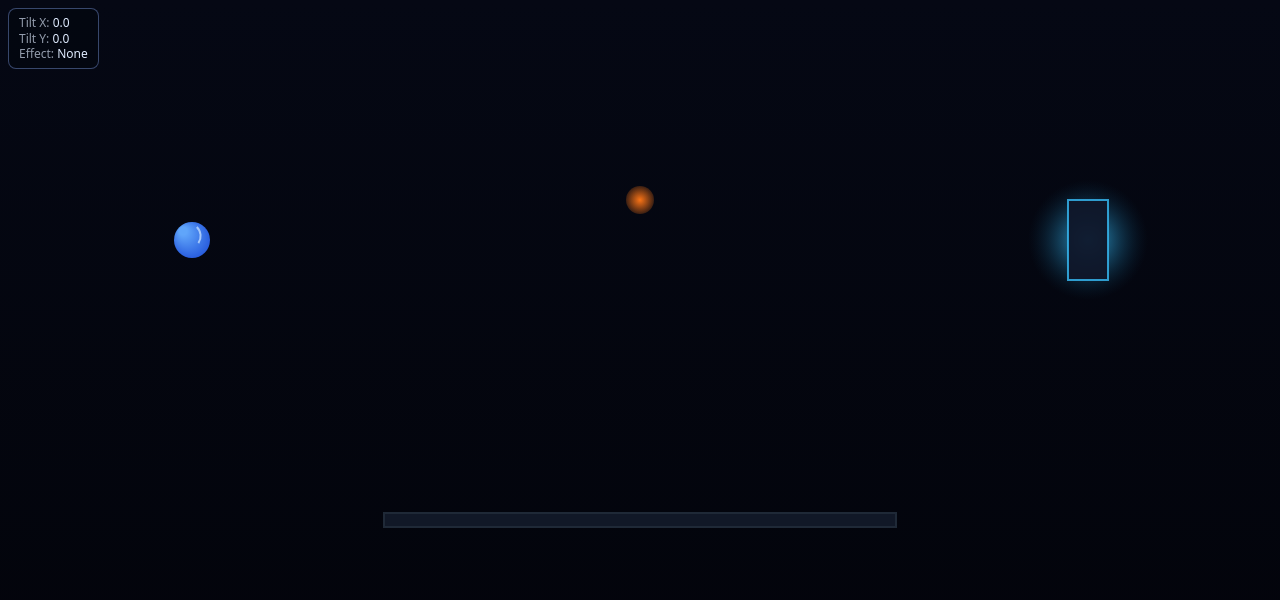
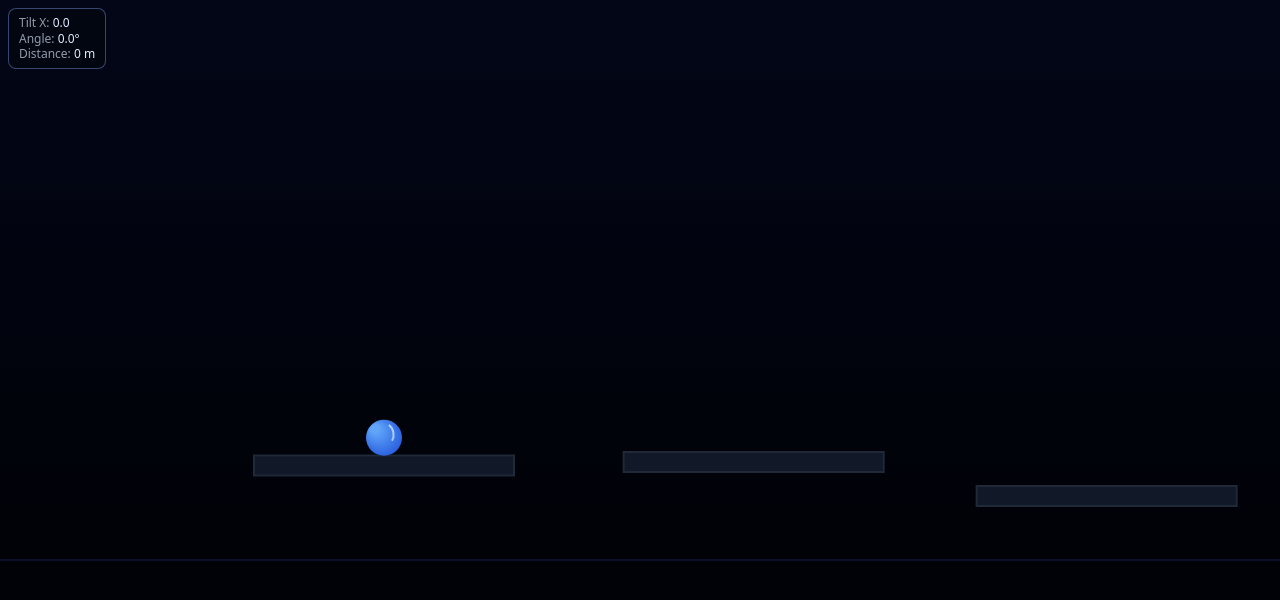
Before and after one commit to HAAIL-Universe/BB---Game, a plain HTML site: page index.html in a window 1280 px wide. Both pictures are taken after a click on the button "TAP TO START". Drawn offline with nearby package versions, Linux system fonts and the light colour scheme.

Commit message:
Updated veiw & more.

```diff
--- a/game.js
+++ b/game.js
@@ -1,7 +1,23 @@
-// ===== Basic setup =====
+// ========================================================
+// Tilt Platform Runner — core logic
+// ========================================================
+
+// High-level idea:
+// - Matter.js physics world with gravity pointing down.
+// - Static platforms arranged in a line to the right.
+// - We ROTATE all platforms together based on phone tilt.
+//   This changes the surface angle, so the ball rolls.
+// - Camera follows the ball; we spawn new platforms as it moves.
+// - Distance travelled = score.
+
+// ------------------------
+// 1. Canvas / DOM setup
+// ------------------------
+
 const canvas = document.getElementById('gameCanvas');
 const ctx = canvas.getContext('2d');
 
+// Keep track of viewport size in JS
 let width = window.innerWidth;
 let height = window.innerHeight;
 
@@ -12,253 +28,327 @@
   canvas.height = height;
 }
 resizeCanvas();
-window.addEventListener('resize', resizeCanvas);
+window.addEventListener('resize', () => {
+  resizeCanvas();
+  updateOrientationOverlay(); // keep portrait check in sync
+});
 
-// HUD refs
+// HUD elements for debugging + score
 const hudTiltX = document.getElementById('hudTiltX');
-const hudTiltY = document.getElementById('hudTiltY');
-const hudEffect = document.getElementById('hudEffect');
+const hudAngle = document.getElementById('hudAngle');
+const hudDistance = document.getElementById('hudDistance');
 
-// Overlay refs
+// Overlays
 const overlay = document.getElementById('overlay');
 const btnStart = document.getElementById('btnStart');
 const statusEl = document.getElementById('status');
+const rotateOverlay = document.getElementById('rotateOverlay');
 
-// ===== Matter.js aliases =====
+// "Lock" to horizontal by nagging in portrait
+function updateOrientationOverlay() {
+  const isPortrait = window.innerHeight > window.innerWidth;
+  rotateOverlay.style.display = isPortrait ? 'flex' : 'none';
+}
+window.addEventListener('orientationchange', updateOrientationOverlay);
+updateOrientationOverlay();
+
+// ------------------------
+// 2. Physics setup (Matter.js)
+// ------------------------
+
 const Engine = Matter.Engine;
 const World = Matter.World;
 const Bodies = Matter.Bodies;
-const Events = Matter.Events;
+const Body = Matter.Body;
 
-// Physics engine
 const engine = Engine.create();
 const world = engine.world;
 
-// Lower world gravity by default (we'll override with tilt)
+// Global world gravity: we keep this constant downward.
+// Tilt only affects platform angle, not gravity vector itself.
 world.gravity.x = 0;
-world.gravity.y = 0.001;
+world.gravity.y = 1; // scaled down later via engine timing
 
-// ===== Game objects =====
-let ball;
-let ground;
-let leftWall;
-let rightWall;
-let ceiling;
-let platform;
-let goal;
-let pickup;
+// ------------------------
+// 3. Game config (tweakable)
+// ------------------------
 
-const gameObjects = [];
+// Put all magic numbers here so you can tune them easily.
+const CONFIG = {
+  PLATFORM_LENGTH: 260,       // width of each platform (in world units / pixels)
+  PLATFORM_HEIGHT: 20,
+  PLATFORM_GAP_MIN: 80,       // minimum gap between platforms
+  PLATFORM_GAP_MAX: 140,      // maximum gap
+  PLATFORM_Y_BASE_RATIO: 0.6, // base Y as fraction of screen height
+  PLATFORM_Y_VARIATION: 60,   // random up/down variation
 
-// Player state / effect logic
-const playerState = {
-  effect: null,       // 'low_gravity', etc.
-  effectTimeLeft: 0,  // seconds
+  MAX_TILT_DEG: 25,           // max device tilt we care about
+  MAX_PLATFORM_ANGLE_RAD: Math.PI / 5, // ~36 degrees max platform angle
+  PLATFORM_ANGLE_LERP: 8,     // how “stiff” the platform is (higher = snappier)
+
+  CAMERA_LEAD_RATIO: 0.3,     // ball is drawn 30% from left edge
+  CAMERA_LERP: 6,             // how quickly camera catches up (higher = snappier)
+
+  KILL_Y_MULTIPLIER: 2.0      // if ball y > height * this, player dies
 };
 
-// Tilt state
-let tiltX = 0;
-let tiltY = 0;
-let useTilt = false;
+// ------------------------
+// 4. World state variables
+// ------------------------
 
-// Timing
+// Ball body
+let ball;
+// All platform bodies
+let platforms = [];
+// Track end of the right-most platform so we know where to spawn next
+let lastPlatformEndX = 0;
+
+// Camera x-offset (we only scroll horizontally)
+let cameraX = 0;
+
+// Platform rotation state
+let platformAngle = 0;      // current angle in radians
+let targetPlatformAngle = 0; // desired angle (from tilt / keys)
+
+// Distance tracking
+let startX = 0;            // where the ball started
+let distanceTravelled = 0; // updated each frame
+
+// Tilt state (device)
+let tiltX = 0; // gamma (left/right)
+let useTilt = false; // true when device sensors are enabled
+
+// Keyboard fallback controls (for desktop testing)
+const keys = {
+  left: false,
+  right: false
+};
+
+// Game loop timing
 let lastTime = null;
 let running = false;
 
-// ===== Helpers =====
+// ------------------------
+// 5. Utility helpers
+// ------------------------
+
+function randBetween(min, max) {
+  return min + Math.random() * (max - min);
+}
+
+// Simple degrees <-> radians helpers (for HUD/debug)
+function radToDeg(rad) {
+  return rad * (180 / Math.PI);
+}
+
+// ------------------------
+// 6. World / level generation
+// ------------------------
+
+// Clears physics world and builds a fresh ball + initial platforms
 function createWorld() {
+  // Remove all bodies from the world (but keep engine instance)
   World.clear(world, false);
 
-  gameObjects.length = 0;
+  platforms = [];
 
-  // Boundaries
-  const thickness = 40;
-  ground = Bodies.rectangle(width / 2, height + thickness / 2, width * 2, thickness, {
-    isStatic: true,
-    label: 'ground'
-  });
-  ceiling = Bodies.rectangle(width / 2, -thickness / 2, width * 2, thickness, {
-    isStatic: true,
-    label: 'ceiling'
-  });
-  leftWall = Bodies.rectangle(-thickness / 2, height / 2, thickness, height * 2, {
-    isStatic: true,
-    label: 'wall'
-  });
-  rightWall = Bodies.rectangle(width + thickness / 2, height / 2, thickness, height * 2, {
-    isStatic: true,
-    label: 'wall'
-  });
+  const platformLen = CONFIG.PLATFORM_LENGTH;
+  const platformH = CONFIG.PLATFORM_HEIGHT;
 
-  // Simple platform in middle
-  platform = Bodies.rectangle(width * 0.5, height * 0.65, width * 0.4, 14, {
-    isStatic: true,
-    label: 'platform'
-  });
+  // Compute a base Y position for platforms based on current screen height
+  const baseY = height * CONFIG.PLATFORM_Y_BASE_RATIO;
 
-  // Ball (player)
-  ball = Bodies.circle(width * 0.15, height * 0.3, 18, {
+  // Create the ball near the first platform
+  startX = 0;
+  ball = Bodies.circle(startX, baseY - 40, 18, {
     restitution: 0.2,
     friction: 0.05,
     label: 'ball'
   });
 
-  // Goal zone on the right
-  goal = Bodies.rectangle(width * 0.85, height * 0.3, 40, 80, {
+  World.add(world, ball);
+
+  // Initial platforms: one slightly behind ball, several ahead
+  let currentEndX = startX - platformLen / 2;
+  const initialCount = 10;
+
+  for (let i = 0; i < initialCount; i++) {
+    const gap = i === 0 ? 0 : randBetween(CONFIG.PLATFORM_GAP_MIN, CONFIG.PLATFORM_GAP_MAX);
+    const centerX = currentEndX + gap + platformLen / 2;
+    const yVariation = randBetween(-CONFIG.PLATFORM_Y_VARIATION, CONFIG.PLATFORM_Y_VARIATION);
+    const centerY = baseY + yVariation;
+
+    const platform = Bodies.rectangle(centerX, centerY, platformLen, platformH, {
       isStatic: true,
-    isGoal: true,
-    label: 'goal'
+      label: 'platform'
     });
 
-  // Pickup orb
-  pickup = Bodies.circle(width * 0.5, height * 0.25, 14, {
+    platforms.push(platform);
+    World.add(world, platform);
+
+    // Update "end" of platform line
+    currentEndX = centerX + platformLen / 2;
+  }
+
+  lastPlatformEndX = currentEndX;
+
+  // Reset camera to start
+  cameraX = ball.position.x - width * CONFIG.CAMERA_LEAD_RATIO;
+
+  // Reset angles and distance
+  platformAngle = 0;
+  targetPlatformAngle = 0;
+  distanceTravelled = 0;
+}
+
+// Spawn a new platform ahead of the last one
+function spawnPlatform() {
+  const platformLen = CONFIG.PLATFORM_LENGTH;
+  const platformH = CONFIG.PLATFORM_HEIGHT;
+  const baseY = height * CONFIG.PLATFORM_Y_BASE_RATIO;
+
+  const gap = randBetween(CONFIG.PLATFORM_GAP_MIN, CONFIG.PLATFORM_GAP_MAX);
+  const centerX = lastPlatformEndX + gap + platformLen / 2;
+  const yVariation = randBetween(-CONFIG.PLATFORM_Y_VARIATION, CONFIG.PLATFORM_Y_VARIATION);
+  const centerY = baseY + yVariation;
+
+  const platform = Bodies.rectangle(centerX, centerY, platformLen, platformH, {
     isStatic: true,
-    isPickup: true,
-    label: 'pickup'
+    label: 'platform'
   });
 
-  World.add(world, [ground, ceiling, leftWall, rightWall, platform, ball, goal, pickup]);
+  platforms.push(platform);
+  World.add(world, platform);
 
-  gameObjects.push(ground, ceiling, leftWall, rightWall, platform, ball, goal, pickup);
+  lastPlatformEndX = centerX + platformLen / 2;
 }
 
-// ===== Collision handling =====
-Events.on(engine, 'collisionStart', (event) => {
-  const pairs = event.pairs;
+// Remove platforms that are far behind the camera (keep world light)
+function cullOldPlatforms() {
+  const platformLen = CONFIG.PLATFORM_LENGTH;
+  const cutoff = cameraX - width * 2; // anything more than 2 screens left of camera is removed
 
-  pairs.forEach(pair => {
-    const bodies = [pair.bodyA, pair.bodyB];
-
-    const hasBall = bodies.some(b => b.label === 'ball');
-    const pickupBody = bodies.find(b => b.isPickup);
-    const goalBody = bodies.find(b => b.isGoal);
-
-    // Pickup collected
-    if (hasBall && pickupBody && pickup) {
-      activatePickupEffect(pickupBody);
-      World.remove(world, pickupBody);
-      pickup = null;
+  platforms = platforms.filter(p => {
+    const endX = p.position.x + platformLen / 2;
+    if (endX < cutoff) {
+      World.remove(world, p);
+      return false;
+    }
+    return true;
+  });
 }
 
-    // Reached goal
-    if (hasBall && goalBody) {
-      onGoalReached();
-    }
-  });
-});
+// ------------------------
+// 7. Input: tilt + keyboard
+// ------------------------
 
-function activatePickupEffect(pickupBody) {
-  // For now: "low gravity" effect for 6 seconds
-  playerState.effect = 'low_gravity';
-  playerState.effectTimeLeft = 6.0;
-  hudEffect.textContent = 'Low gravity (6s)';
-}
-
-function onGoalReached() {
-  running = false;
-  overlay.style.display = 'flex';
-  statusEl.textContent = 'Level complete! Tap to play again.';
-  btnStart.textContent = 'Play Again';
-}
-
-// ===== Input: tilt + keyboard fallback =====
+// Device tilt (gamma = left/right) -> we map to target platform angle
 window.addEventListener('deviceorientation', (event) => {
   if (!useTilt) return;
 
-  const gamma = event.gamma || 0; // left-right
-  const beta = event.beta || 0;   // front-back
-
+  // gamma: left/right tilt (-90 to 90)
+  const gamma = event.gamma || 0;
   tiltX = gamma;
-  tiltY = beta;
 });
 
-// Simple keyboard fallback so you can play on desktop
-const keys = {
-  left: false,
-  right: false,
-  up: false,
-  down: false
-};
-
+// Keyboard fallback: left/right arrows control platform angle
 window.addEventListener('keydown', (e) => {
   if (e.key === 'ArrowLeft') keys.left = true;
   if (e.key === 'ArrowRight') keys.right = true;
-  if (e.key === 'ArrowUp') keys.up = true;
-  if (e.key === 'ArrowDown') keys.down = true;
 });
 
 window.addEventListener('keyup', (e) => {
   if (e.key === 'ArrowLeft') keys.left = false;
   if (e.key === 'ArrowRight') keys.right = false;
-  if (e.key === 'ArrowUp') keys.up = false;
-  if (e.key === 'ArrowDown') keys.down = false;
 });
 
-// ===== Effect + physics update =====
-function applyPlayerEffects(dt) {
-  // Decay timer
-  if (playerState.effectTimeLeft > 0) {
-    playerState.effectTimeLeft -= dt;
-    if (playerState.effectTimeLeft <= 0) {
-      playerState.effect = null;
-      hudEffect.textContent = 'None';
-    } else if (playerState.effect === 'low_gravity') {
-      const remaining = Math.max(0, playerState.effectTimeLeft).toFixed(1);
-      hudEffect.textContent = `Low gravity (${remaining}s)`;
+// Computes the desired (target) platform angle based on tilt/keys
+function updateTargetPlatformAngle() {
+  if (useTilt) {
+    // Clamp tilt to a max angle
+    const maxTilt = CONFIG.MAX_TILT_DEG;
+    const clamped = Math.max(-maxTilt, Math.min(maxTilt, tiltX));
+    // Map device deg -> platform radians
+    targetPlatformAngle = (clamped / maxTilt) * CONFIG.MAX_PLATFORM_ANGLE_RAD;
+  } else {
+    // Desktop: press/hold arrows to tip the platforms
+    let desired = 0;
+    if (keys.left) desired -= CONFIG.MAX_PLATFORM_ANGLE_RAD;
+    if (keys.right) desired += CONFIG.MAX_PLATFORM_ANGLE_RAD;
+    targetPlatformAngle = desired;
   }
 }
 
-  // Base gravity from tilt or keyboard
-  const gBase = 0.0015;
+// Smoothly moves platformAngle towards targetPlatformAngle
+function applyPlatformAngle(dt) {
+  updateTargetPlatformAngle();
 
-  let gX = 0;
-  let gY = 0.001; // small default downward pull
+  const stiffness = CONFIG.PLATFORM_ANGLE_LERP;
+  const t = Math.min(1, stiffness * dt); // cap to avoid overshoot
 
-  if (useTilt) {
-    const deadzone = 2;
-    const dx = Math.abs(tiltX) < deadzone ? 0 : tiltX;
-    const dy = Math.abs(tiltY) < deadzone ? 0 : tiltY;
+  platformAngle += (targetPlatformAngle - platformAngle) * t;
 
-    gX = dx * gBase;
-    gY = dy * gBase;
-  } else {
-    // Keyboard fallback
-    if (keys.left) gX -= gBase * 30;
-    if (keys.right) gX += gBase * 30;
-    if (keys.up) gY -= gBase * 30;
-    if (keys.down) gY += gBase * 30;
+  // Apply this angle to every platform body
+  for (const p of platforms) {
+    Body.setAngle(p, platformAngle);
+  }
 }
 
-  // Apply effect modifiers
-  if (playerState.effect === 'low_gravity') {
-    gX *= 0.4;
-    gY *= 0.4;
+// ------------------------
+// 8. Camera + distance
+// ------------------------
+
+// Camera is just an x-offset; we subtract it when drawing
+function updateCamera(dt) {
+  // We want the ball to sit at some lead point from the left edge
+  const desiredCameraX = ball.position.x - width * CONFIG.CAMERA_LEAD_RATIO;
+  const t = Math.min(1, CONFIG.CAMERA_LERP * dt);
+  cameraX += (desiredCameraX - cameraX) * t;
 }
 
-  world.gravity.x = gX;
-  world.gravity.y = gY;
+// Update distance metric for HUD & game-over
+function updateDistance() {
+  distanceTravelled = Math.max(0, ball.position.x - startX);
+  hudDistance.textContent = distanceTravelled.toFixed(0);
 }
 
-// ===== Render =====
-function draw() {
-  ctx.clearRect(0, 0, width, height);
+// ------------------------
+// 9. Physics step + fail condition
+// ------------------------
 
-  // Background gradient
-  const grad = ctx.createLinearGradient(0, 0, 0, height);
-  grad.addColorStop(0, '#050814');
-  grad.addColorStop(1, '#020309');
-  ctx.fillStyle = grad;
-  ctx.fillRect(0, 0, width, height);
+function stepPhysics(dtMs) {
+  // dtMs is in milliseconds, Engine.update expects ms, and uses world.gravity
+  Engine.update(engine, dtMs);
 
-  // Helper to draw rectangles with body vertices
-  function drawBodyRect(body, fill, stroke) {
+  // If the ball falls too low, treat as "death"
+  const killY = height * CONFIG.KILL_Y_MULTIPLIER;
+  if (ball.position.y > killY) {
+    onPlayerDied();
+  }
+}
+
+function onPlayerDied() {
+  running = false;
+  overlay.style.display = 'flex';
+  btnStart.textContent = 'Play Again';
+  statusEl.textContent = `You fell! Distance: ${distanceTravelled.toFixed(0)} m`;
+}
+
+// ------------------------
+// 10. Rendering
+// ------------------------
+
+// Draw a single rectangular body with camera offset
+function drawRectBody(body, fill, stroke) {
   const verts = body.vertices;
+
   ctx.beginPath();
-    ctx.moveTo(verts[0].x, verts[0].y);
+  ctx.moveTo(verts[0].x - cameraX, verts[0].y);
   for (let i = 1; i < verts.length; i++) {
-      ctx.lineTo(verts[i].x, verts[i].y);
+    ctx.lineTo(verts[i].x - cameraX, verts[i].y);
   }
   ctx.closePath();
+
   if (fill) {
     ctx.fillStyle = fill;
     ctx.fill();
@@ -270,80 +360,66 @@
   }
 }
 
-  // Draw static geometry
-  drawBodyRect(ground, '#111827');
-  drawBodyRect(ceiling, '#020617');
-  drawBodyRect(leftWall, '#020617');
-  drawBodyRect(rightWall, '#020617');
-  drawBodyRect(platform, '#111827', '#1f2937');
+function draw() {
+  // Background gradient
+  const grad = ctx.createLinearGradient(0, 0, 0, height);
+  grad.addColorStop(0, '#020617');
+  grad.addColorStop(1, '#000000');
+  ctx.fillStyle = grad;
+  ctx.fillRect(0, 0, width, height);
 
-  // Draw goal
-  if (goal) {
-    const verts = goal.vertices;
-    const gx = (verts[0].x + verts[2].x) / 2;
-    const gy = (verts[0].y + verts[2].y) / 2;
+  // Slight horizon line for orientation
+  ctx.strokeStyle = 'rgba(30,64,175,0.45)';
+  ctx.lineWidth = 1;
+  ctx.beginPath();
+  ctx.moveTo(0, height * 0.7);
+  ctx.lineTo(width, height * 0.7);
+  ctx.stroke();
 
-    const goalGrad = ctx.createRadialGradient(gx, gy, 0, gx, gy, 60);
-    goalGrad.addColorStop(0, 'rgba(56, 189, 248, 0.9)');
-    goalGrad.addColorStop(1, 'rgba(8, 47, 73, 0.0)');
-    ctx.fillStyle = goalGrad;
-    ctx.beginPath();
-    ctx.arc(gx, gy, 60, 0, Math.PI * 2);
-    ctx.fill();
-
-    drawBodyRect(goal, 'rgba(15,23,42,0.95)', 'rgba(56,189,248,0.8)');
+  // Draw platforms
+  for (const p of platforms) {
+    drawRectBody(p, '#111827', '#1f2937');
   }
 
-  // Draw pickup
-  if (pickup) {
+  // Draw the ball
   ctx.save();
+  const screenX = ball.position.x - cameraX;
+  const screenY = ball.position.y;
+
   ctx.beginPath();
-    ctx.arc(pickup.position.x, pickup.position.y, 14, 0, Math.PI * 2);
-    const pGrad = ctx.createRadialGradient(
-      pickup.position.x, pickup.position.y, 0,
-      pickup.position.x, pickup.position.y, 18
-    );
-    pGrad.addColorStop(0, 'rgba(249, 115, 22, 1)');
-    pGrad.addColorStop(1, 'rgba(249, 115, 22, 0)');
-    ctx.fillStyle = pGrad;
-    ctx.fill();
-    ctx.restore();
-  }
+  ctx.arc(screenX, screenY, ball.circleRadius, 0, Math.PI * 2);
 
-  // Draw ball
-  if (ball) {
-    ctx.save();
-    ctx.beginPath();
-    ctx.arc(ball.position.x, ball.position.y, ball.circleRadius, 0, Math.PI * 2);
   const bGrad = ctx.createRadialGradient(
-      ball.position.x - ball.circleRadius / 2,
-      ball.position.y - ball.circleRadius / 2,
+    screenX - ball.circleRadius / 2,
+    screenY - ball.circleRadius / 2,
     4,
-      ball.position.x,
-      ball.position.y,
-      ball.circleRadius * 1.3
+    screenX,
+    screenY,
+    ball.circleRadius * 1.4
   );
   bGrad.addColorStop(0, '#60a5fa');
   bGrad.addColorStop(1, '#1d4ed8');
   ctx.fillStyle = bGrad;
   ctx.fill();
 
-    // Simple "shine" line
-    ctx.strokeStyle = 'rgba(191, 219, 254, 0.8)';
+  // Optional shiny ring
+  ctx.strokeStyle = 'rgba(191, 219, 254, 0.85)';
   ctx.lineWidth = 2;
   ctx.beginPath();
-    ctx.arc(ball.position.x - 4, ball.position.y - 4, ball.circleRadius * 0.7, -0.8, 0.6);
+  ctx.arc(screenX - 3, screenY - 3, ball.circleRadius * 0.7, -0.9, 0.5);
   ctx.stroke();
 
   ctx.restore();
+
+  // HUD: tilt + angle
+  hudTiltX.textContent = useTilt ? tiltX.toFixed(1) : 'KB';
+  hudAngle.textContent = `${radToDeg(platformAngle).toFixed(1)}°`;
 }
 
-  // HUD update
-  hudTiltX.textContent = useTilt ? tiltX.toFixed(1) : 'KB';
-  hudTiltY.textContent = useTilt ? tiltY.toFixed(1) : 'KB';
-}
+// ------------------------
+// 11. Main loop
+// ------------------------
 
-// ===== Main loop =====
 function loop(timestamp) {
   if (!running) return;
 
@@ -352,35 +428,38 @@
   lastTime = timestamp;
   const dt = dtMs / 1000; // seconds
 
-  applyPlayerEffects(dt);
-  Engine.update(engine, dtMs);
+  // Core update steps
+  applyPlatformAngle(dt);
+  stepPhysics(dtMs);
+  updateCamera(dt);
+  updateDistance();
 
+  // Spawn / cull platforms as needed
+  maybeSpawnPlatforms();
+  cullOldPlatforms();
+
+  // Render
   draw();
+
   requestAnimationFrame(loop);
 }
 
-// ===== Start / restart =====
-async function startGame() {
-  // Try to enable tilt on supported devices
-  await enableTiltIfPossible();
+// Spawn enough platforms ahead of the camera so we don't run out
+function maybeSpawnPlatforms() {
+  const aheadThreshold = cameraX + width * 2; // 2 screens ahead of camera
+  while (lastPlatformEndX < aheadThreshold) {
+    spawnPlatform();
+  }
+}
 
-  // Reset world & state
-  createWorld();
-  playerState.effect = null;
-  playerState.effectTimeLeft = 0;
-  hudEffect.textContent = 'None';
-
-  // Hide overlay and run
-  overlay.style.display = 'none';
-  running = true;
-  lastTime = null;
-  requestAnimationFrame(loop);
-}
+// ------------------------
+// 12. Start / restart + tilt permission
+// ------------------------
 
 async function enableTiltIfPossible() {
   useTilt = false;
 
-  // iOS requires explicit permission request
+  // iOS (require explicit permission)
   if (typeof DeviceOrientationEvent !== 'undefined' &&
       typeof DeviceOrientationEvent.requestPermission === 'function') {
     try {
@@ -389,26 +468,44 @@
         useTilt = true;
         statusEl.textContent = 'Tilt controls enabled (iOS).';
       } else {
-        statusEl.textContent = 'Tilt permission denied. Using keyboard if available.';
+        statusEl.textContent = 'Tilt permission denied. Use arrow keys on desktop.';
       }
     } catch (err) {
-      statusEl.textContent = 'Tilt permission error, using keyboard.';
+      statusEl.textContent = 'Tilt permission error. Use keyboard on desktop.';
     }
   } else if (typeof DeviceOrientationEvent !== 'undefined') {
-    // Likely Android / desktop with sensors
+    // Android / other devices that expose orientation directly
     useTilt = true;
     statusEl.textContent = 'Tilt controls enabled.';
   } else {
-    statusEl.textContent = 'No motion sensors. Keyboard only.';
+    statusEl.textContent = 'No motion sensors detected. Keyboard only.';
   }
 }
 
-// Wire button
-btnStart.addEventListener('click', () => {
+async function startGame() {
+  // If user is in portrait, nag them and don't start
+  if (window.innerHeight > window.innerWidth) {
+    updateOrientationOverlay();
+    statusEl.textContent = 'Rotate device to landscape before starting.';
+    return;
+  }
+
   statusEl.textContent = 'Starting…';
-  startGame();
-});
 
-// Initial world so there’s something on screen under the overlay
+  await enableTiltIfPossible();
+
+  // Reset game state
+  createWorld();
+  overlay.style.display = 'none';
+
+  running = true;
+  lastTime = null;
+  requestAnimationFrame(loop);
+}
+
+// Wire start button
+btnStart.addEventListener('click', startGame);
+
+// Build an initial world so there is something under the overlay
 createWorld();
 draw();
--- a/index.html
+++ b/index.html
@@ -2,7 +2,8 @@
 <html lang="en">
 <head>
   <meta charset="UTF-8" />
-  <title>Tilt Ball Prototype</title>
+  <title>Tilt Platform Runner</title>
+  <!-- Lock viewport to 1:1 scaling and avoid zooming -->
   <meta name="viewport" content="width=device-width, initial-scale=1.0, maximum-scale=1.0, user-scalable=no" />
   <style>
     * {
@@ -18,11 +19,17 @@
       color: #e0ecff;
       font-family: system-ui, -apple-system, BlinkMacSystemFont, "Segoe UI", sans-serif;
     }
+
+    /* Canvas always fills the window; we treat game as landscape in JS. */
     #gameCanvas {
       display: block;
       width: 100vw;
       height: 100vh;
     }
+
+    /* Overlays sit above the canvas */
+
+    /* Start / game-over overlay */
     #overlay {
       position: fixed;
       inset: 0;
@@ -44,7 +51,7 @@
     #overlay p {
       font-size: 0.95rem;
       line-height: 1.4;
-      max-width: 420px;
+      max-width: 460px;
       margin-bottom: 0.75rem;
       opacity: 0.9;
     }
@@ -72,7 +79,7 @@
       opacity: 0.8;
     }
 
-    /* Tiny HUD overlay */
+    /* Simple HUD in top-left corner */
     #hud {
       position: fixed;
       top: 8px;
@@ -89,28 +96,82 @@
     #hud span.label {
       opacity: 0.65;
     }
+
+    /* Rotate overlay: "force" horizontal by nagging the user */
+    #rotateOverlay {
+      position: fixed;
+      inset: 0;
+      background: rgba(0,0,0,0.9);
+      display: none;          /* toggled via JS */
+      align-items: center;
+      justify-content: center;
+      z-index: 20;
+      color: #e5edff;
+      text-align: center;
+      padding: 20px;
+    }
+    #rotateOverlay .box {
+      max-width: 360px;
+      border-radius: 16px;
+      padding: 16px 20px 14px;
+      border: 1px solid rgba(148, 163, 233, 0.5);
+      background: radial-gradient(circle at top, rgba(56,189,248,0.18), rgba(15,23,42,0.96));
+      box-shadow: 0 16px 40px rgba(0,0,0,0.75);
+    }
+    #rotateOverlay h2 {
+      font-size: 1.2rem;
+      margin-bottom: 0.5rem;
+    }
+    #rotateOverlay p {
+      font-size: 0.9rem;
+      opacity: 0.85;
+    }
   </style>
 </head>
 <body>
+  <!-- Main game canvas -->
   <canvas id="gameCanvas"></canvas>
 
+  <!-- HUD for debug + score -->
   <div id="hud">
-    <div><span class="label">Tilt X:</span> <span id="hudTiltX">0</span></div>
-    <div><span class="label">Tilt Y:</span> <span id="hudTiltY">0</span></div>
-    <div><span class="label">Effect:</span> <span id="hudEffect">None</span></div>
+    <div>
+      <span class="label">Tilt X:</span>
+      <span id="hudTiltX">0</span>
+    </div>
+    <div>
+      <span class="label">Angle:</span>
+      <span id="hudAngle">0°</span>
+    </div>
+    <div>
+      <span class="label">Distance:</span>
+      <span id="hudDistance">0</span> m
+    </div>
   </div>
 
+  <!-- Start / game-over overlay -->
   <div id="overlay">
-    <h1>Tilt Ball Prototype</h1>
+    <h1>Tilt Platform Runner</h1>
     <p>
-      Tilt your phone to roll the ball from the left side of the arena to the glowing goal on the right.
-      Collect the floating orb on the way to trigger a physics effect.
+      Hold your phone <strong>sideways (landscape)</strong>.
+      Tilt it left and right to rotate the platforms.
+      The ball rolls because of gravity — stay on the platforms and travel as far as you can.
     </p>
     <p>
-      On iOS you’ll see a motion permission prompt after pressing start.
+      Tap start, grant motion permission if your phone asks, then tilt to play.
     </p>
     <button id="btnStart">Tap to Start</button>
     <p id="status">Waiting to start…</p>
+  </div>
+
+  <!-- Orientation nag overlay for portrait mode -->
+  <div id="rotateOverlay">
+    <div class="box">
+      <h2>Rotate your device</h2>
+      <p>
+        This game is meant for <strong>landscape</strong> (phone sideways).
+        Rotate your device to continue.
+      </p>
+    </div>
   </div>
 
   <!-- Matter.js physics engine (CDN) -->
```
Lines whose indentation alone changed are shown as unchanged.
